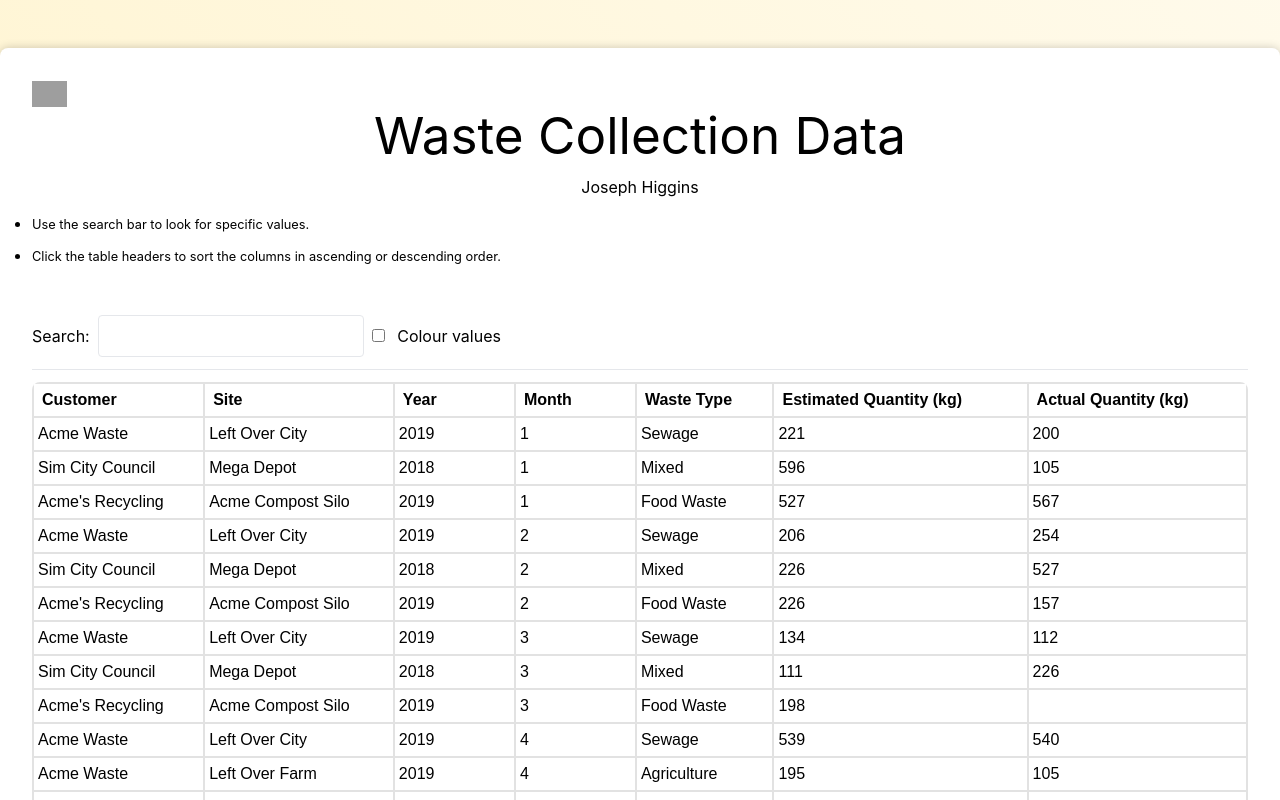
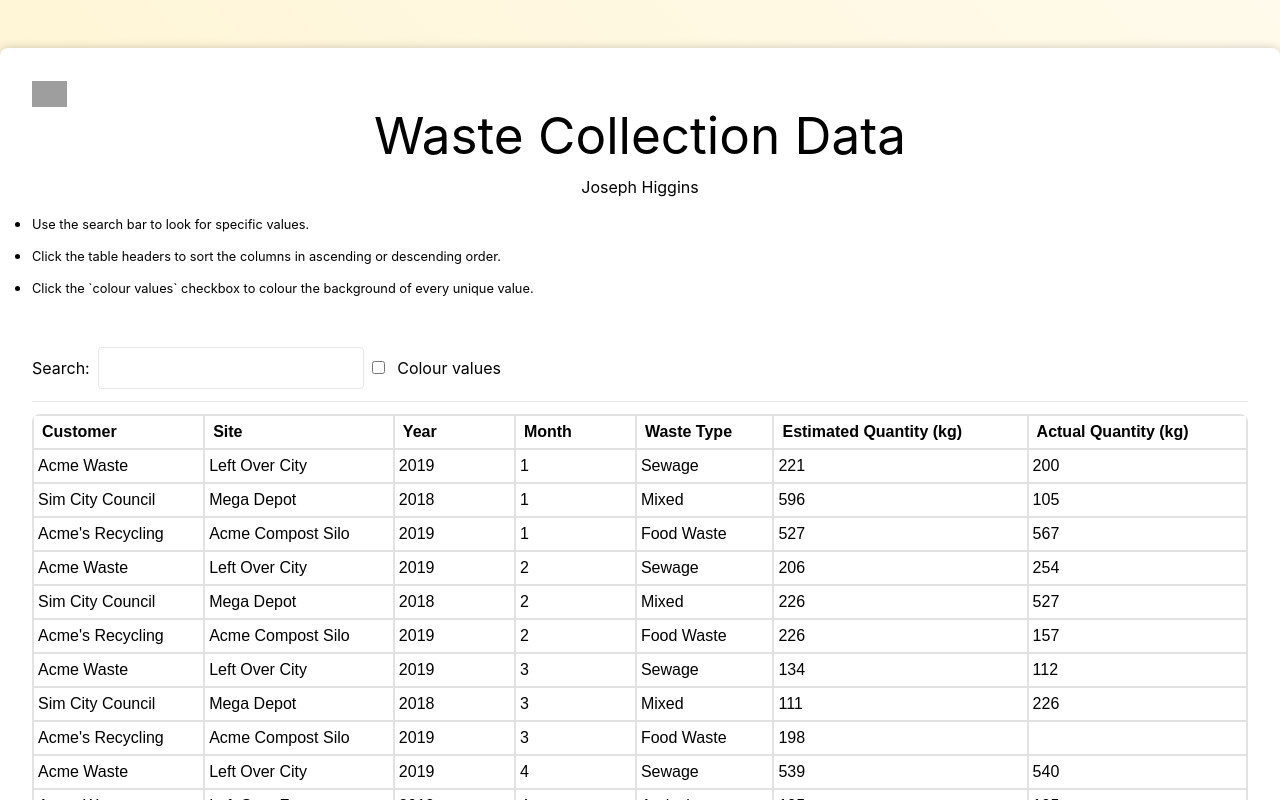
Before and after one commit to JoeLimewire/Podfather_assignment_JH, a Vue app: page / in a window 1280 px wide. Shown: the top 800 px of the page. Built offline with nearby package versions, Linux system fonts and the light colour scheme; grey boxes are pictures that could not be loaded.

Commit message:
Added colour value instruction

```diff
--- a/src/App.vue
+++ b/src/App.vue
@@ -1,30 +1,38 @@
 <script setup lang="ts">
-import HelloWorld from './components/HelloWorld.vue';
-import TableData from './components/TableData.vue';
-import { csvToJson } from './utils/fileTypeConversions';
-import { ref, onMounted } from 'vue';
+import HelloWorld from "./components/HelloWorld.vue";
+import TableData from "./components/TableData.vue";
+import { csvToJson } from "./utils/fileTypeConversions";
+import { ref, onMounted } from "vue";
 
 const jsonData = ref([]);
 const loading = ref(true);
 const error = ref(null);
 
 onMounted(async () => {
-  const request = await fetch('/data/assignment_csv_data.csv');
-  jsonData.value = await request.text()
-    .then(txt => {
+  const request = await fetch("/data/assignment_csv_data.csv");
+  jsonData.value = await request
+    .text()
+    .then((txt) => {
       // throw new Error('418, I am a teapot.');
-      return csvToJson(txt)
-
+      return csvToJson(txt);
     })
-    .catch(err => { error.value = err; });
+    .catch((err) => {
+      error.value = err;
+    });
   loading.value = false;
 });
-
 </script>
 
-<template >
-  <HelloWorld title="Waste Collection Data" msg="Joseph Higgins"
-    :instructions="['Use the search bar to look for specific values.', 'Click the table headers to sort the columns in ascending or descending order.']" />
+<template>
+  <HelloWorld
+    title="Waste Collection Data"
+    msg="Joseph Higgins"
+    :instructions="[
+      'Use the search bar to look for specific values.',
+      'Click the table headers to sort the columns in ascending or descending order.',
+      'Click the `colour values` checkbox to colour the background of every unique value.',
+    ]"
+  />
   <div v-if="jsonData && !error">
     <TableData :data="jsonData" />
   </div>
@@ -36,4 +44,4 @@ onMounted(async () => {
   </div>
 </template>
 
-<style ></style>
+<style></style>
```
